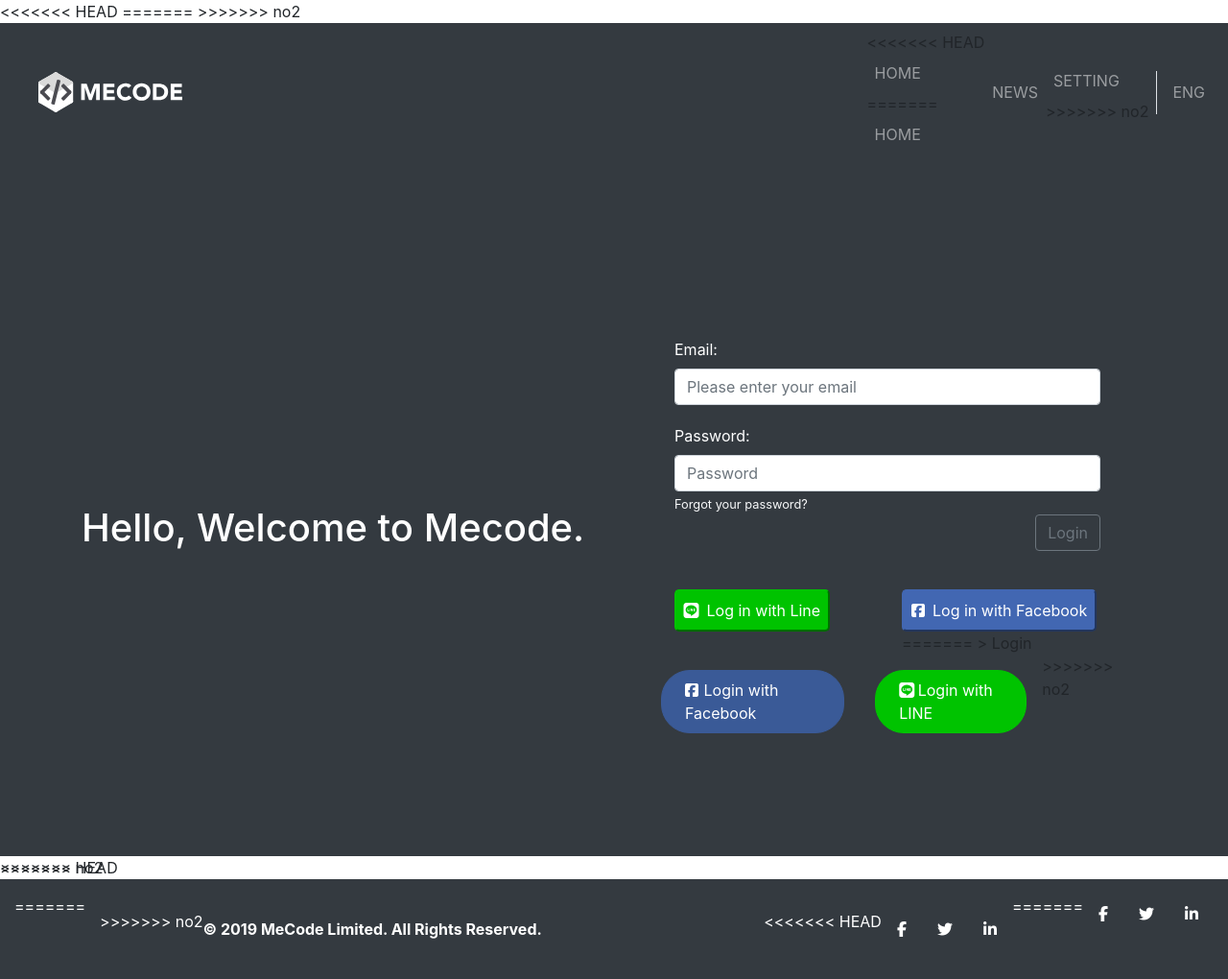
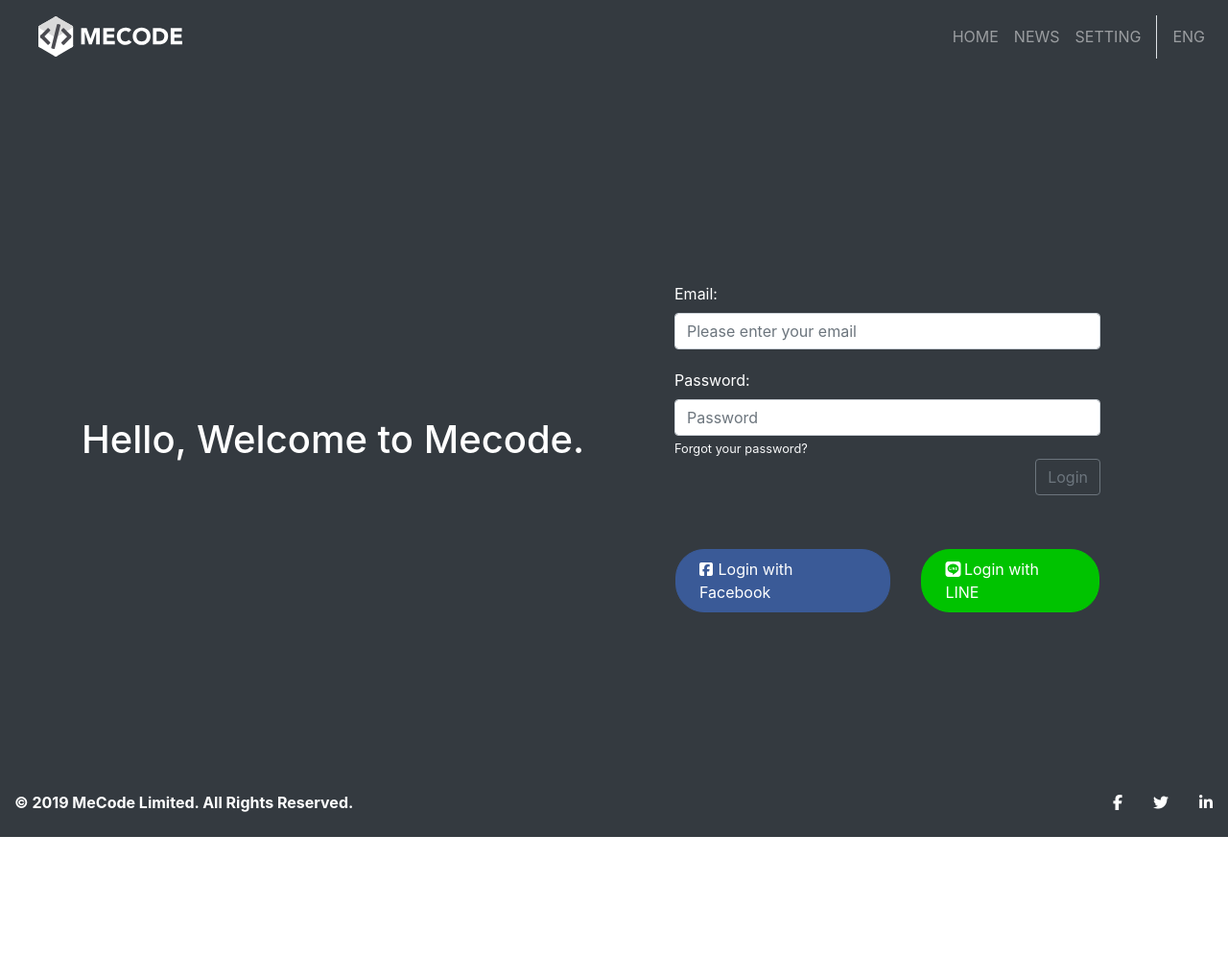
Before and after one commit to poomthiti/mecode-login-session, a website: page login.html in a window 1280 px wide. Shown: the whole page at 96% size. After the commit the page ends 872 px from the top, so only its background shows below. Drawn offline with nearby package versions, Linux system fonts and the light colour scheme.

Commit message:
revision

```diff
--- a/login.html
+++ b/login.html
@@ -31,14 +31,6 @@
   </head>
 
   <body class="vh-100">
-<<<<<<< HEAD
-    <script
-      async
-      defer
-      src="https://connect.facebook.net/en_US/sdk.js"
-    ></script>
-=======
->>>>>>> no2
     <nav class="navbar navbar-expand-md navbar-dark bg-dark">
       <a class="navbar-brand" href="index.html">
         <img
@@ -62,9 +54,6 @@
       <div class="collapse navbar-collapse" id="myNavbar">
         <ul class="navbar-nav ml-auto align-items-center">
           <li class="nav-item">
-<<<<<<< HEAD
-            <a class="nav-link color-white" href="home.html">HOME</a>
-=======
             <a class="nav-link color-white no-margin" href="index.html">HOME</a>
           </li>
           <li class="nav-item">
@@ -72,7 +61,6 @@
           </li>
           <li class="nav-item">
             <a class="nav-link color-white" href="account.html">SETTING</a>
->>>>>>> no2
           </li>
           <li class="nav-item">
             <div class="border-right mx-2 color-white"></div>
@@ -125,32 +113,6 @@
                 <button
                   type="submit"
                   class="btn btn-outline-secondary d-flex ml-auto"
-<<<<<<< HEAD
-                >
-                  Login
-                </button>
-              </div>
-            </form>
-            <div class="row justify-content-center">
-              <div class="col-12 col-sm-5 offset-1">
-                <a
-                  href="https://access.line.me/oauth2/v2.1/authorize?response_type=code&client_id=1592821928&redirect_uri=http://localhost:3000/line-callback&scope=profile&state=testtest"
-                >
-                  <button class="line-btn color-white p-2">
-                    <i class="fab fa-line pr-2"></i>Log in with Line
-                  </button>
-                </a>
-              </div>
-              <div class="col-12 col-sm-6">
-                <a
-                  href="https://www.facebook.com/v3.3/dialog/oauth?client_id=627611674314495&redirect_uri=http://localhost:3000/fb-callback&state=testest"
-                >
-                  <button type="button" class="fb-btn p-2 color-white">
-                    <i class="fab fa-facebook-square color-white pr-2"></i>Log
-                    in with Facebook
-                  </button>
-                </a>
-=======
                 >
                   Login
                 </button>
@@ -172,7 +134,6 @@
                   Login with LINE
                   </a>
                 </div>
->>>>>>> no2
               </div>
             </div>
           </div>
@@ -181,37 +142,11 @@
     </div>
   </body>
 
-<<<<<<< HEAD
-  <footer
-    class="container-fluid bg-dark text-white py-3 d-flex justify-content-center"
-  >
-=======
   <footer class="container-fluid bg-dark text-white py-3 d-flex justify-content-center">
->>>>>>> no2
     <div class="my-auto">
       <strong>© 2019 MeCode Limited. All Rights Reserved.</strong>
     </div>
     <div class="row ml-auto">
-<<<<<<< HEAD
-      <div class="nav-link">
-        <a href="https://fb.me/mecodeasia"
-          ><i class="fab fa-facebook-f" style="color:white;"></i
-        ></a>
-      </div>
-      <div class="nav-link">
-        <a href="https://twitter.com/mecodeasia"
-          ><i class="fab fa-twitter" style="color:white;"></i
-        ></a>
-      </div>
-      <div class="nav-link">
-        <a href="https://www.linkedin.com/company/mecode"
-          ><i class="fab fa-linkedin-in" style="color:white;"></i
-        ></a>
-      </div>
-    </div>
-  </footer>
-</html>
-=======
         <div class="nav-link">
           <a href="https://fb.me/mecodeasia"><i class="fab fa-facebook-f" style="color:white;"></i></a>
         </div>
@@ -223,4 +158,3 @@
         </div>
     </div>
   </footer>
->>>>>>> no2
```
Also changed, not shown: acount.html (+0 -12 lines), javascript/acount.js (+0 -47 lines), server/server.js (+0 -13 lines).
